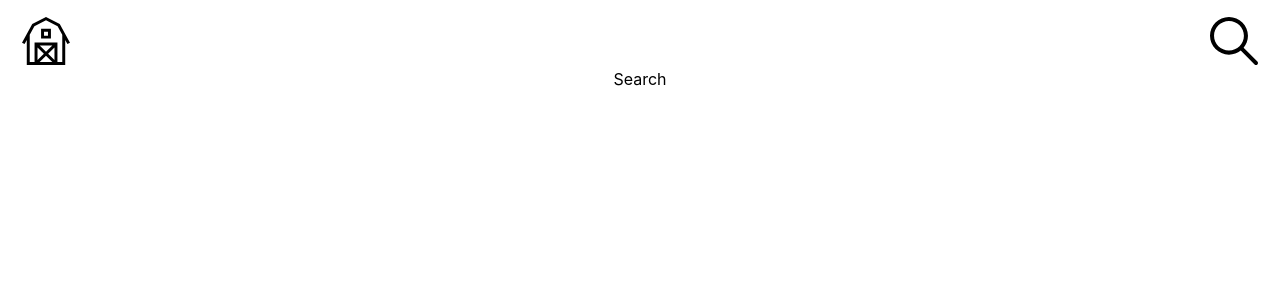
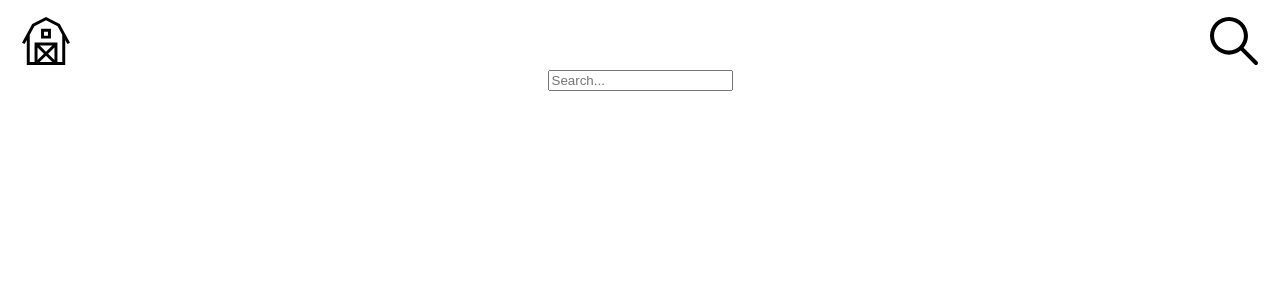
Before and after one commit to jbrachey/hackgt8-local-farmers, a React (Create React App) app in the folder frontend/: page /search in a window 1280 px wide. Shown: the top 300 px of the page. Built offline with nearby package versions, Linux system fonts and the light colour scheme.

Commit message:
search bar

```diff
--- a/frontend/src/search/search-page.js
+++ b/frontend/src/search/search-page.js
@@ -4,7 +4,9 @@ const Search = () => {
     return (
         <div>
             <MainHeader />
-            <span>Search</span>
+            <div className = "searchBar">
+                <input type = "text" placeholder = "Search..."></input>
+             </div>
         </div>
     )
 }
```
